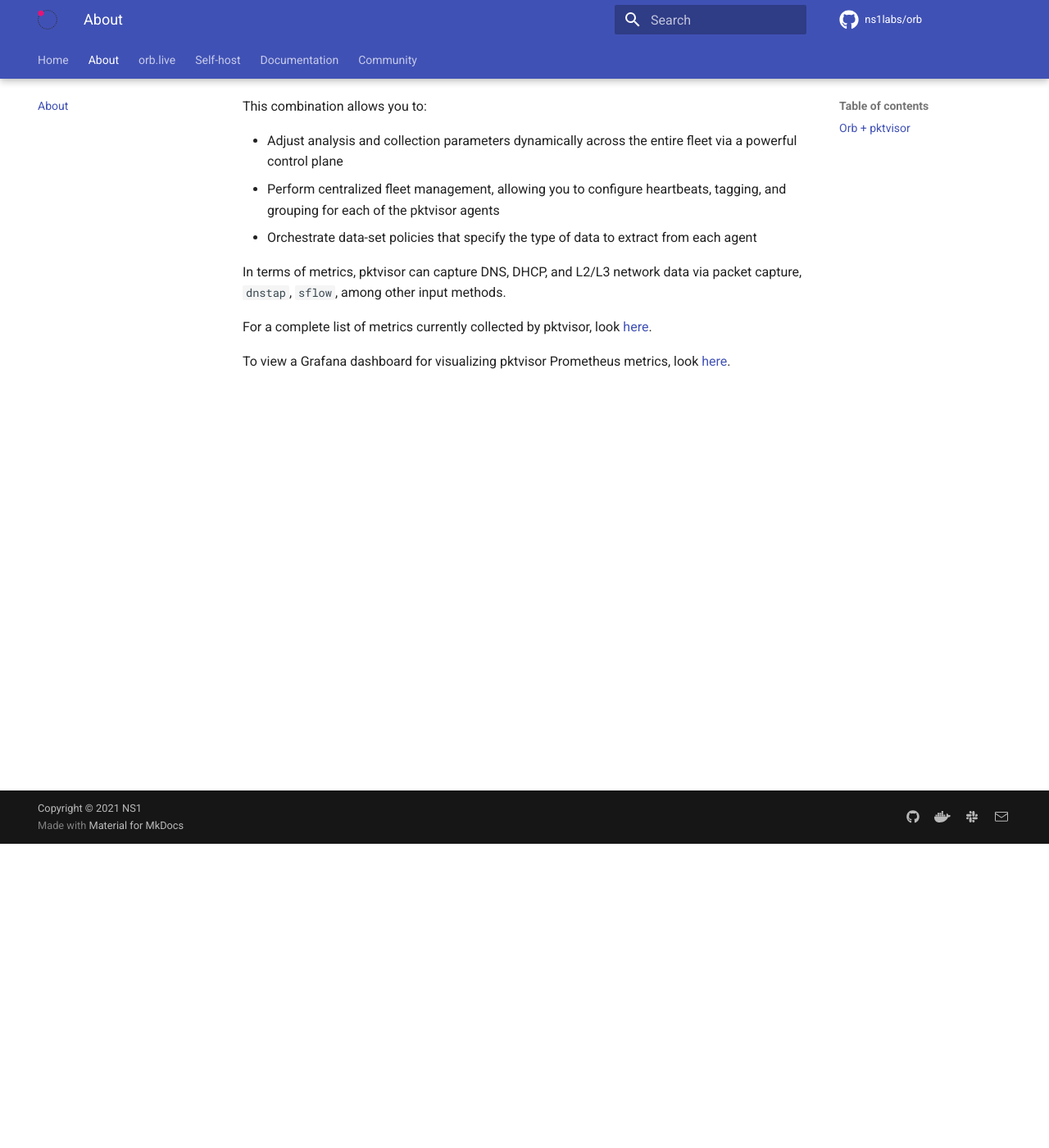
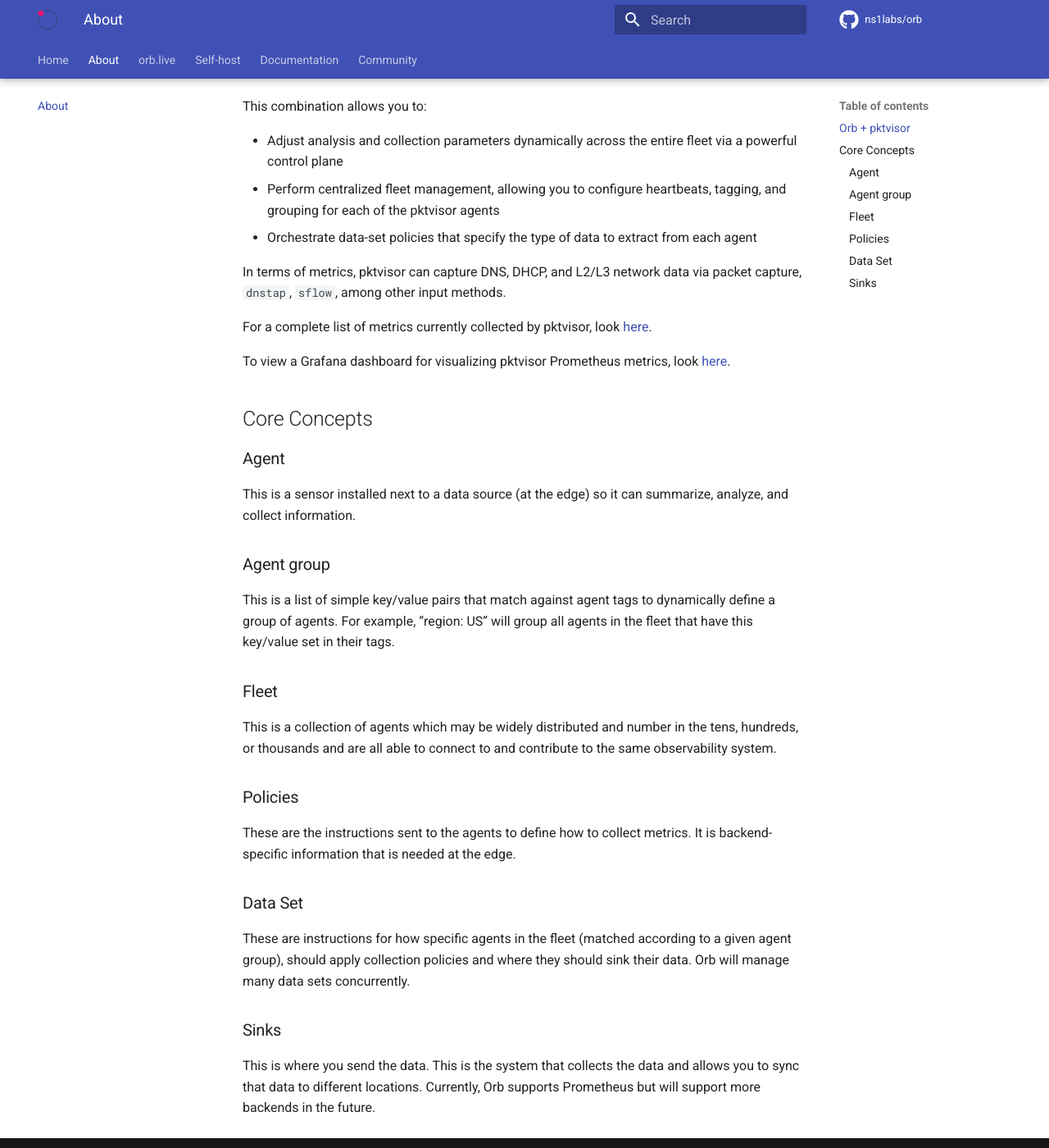
Before and after one commit to orb-community/orb-website, an MkDocs documentation site: the page built from docs/about.md, in a window 1280 px wide and 1400 px high, scrolled down 371 px. Shown: the whole window at 82% size. Built offline with MkDocs 1.6.1 and Material for MkDocs 9.7.7, drawn with Linux system fonts in a browser that asks for light colours; comment, search, counter and statistics services are not loaded.

Commit message:
core concepts added

```diff
--- a/docs/about.md
+++ b/docs/about.md
@@ -15,3 +15,22 @@
 For a complete list of metrics currently collected by pktvisor, look [here](https://github.com/ns1labs/pktvisor/wiki/Current-Metrics).
 
 To view a Grafana dashboard for visualizing pktvisor Prometheus metrics, look [here](https://grafana.com/grafana/dashboards/14221).
+
+## Core Concepts
+### Agent
+This is a sensor installed next to a data source (at the edge) so it can summarize, analyze, and collect information.
+
+### Agent group
+This is a list of simple key/value pairs that match against agent tags to dynamically define a group of agents. For example, “region: US” will group all agents in the fleet that have this key/value set in their tags.
+
+### Fleet
+This is a collection of agents which may be widely distributed and number in the tens, hundreds, or thousands and are all able to connect to and contribute to the same observability system.
+
+### Policies
+These are the instructions sent to the agents to define how to collect metrics. It is backend-specific information that is needed at the edge.
+
+### Data Set
+These are instructions for how specific agents in the fleet (matched according to a given agent group), should apply collection policies and where they should sink their data. Orb will manage many data sets concurrently.
+
+### Sinks
+This is where you send the data. This is the system that collects the data and allows you to sync that data to different locations. Currently, Orb supports Prometheus but will support more backends in the future.
```
